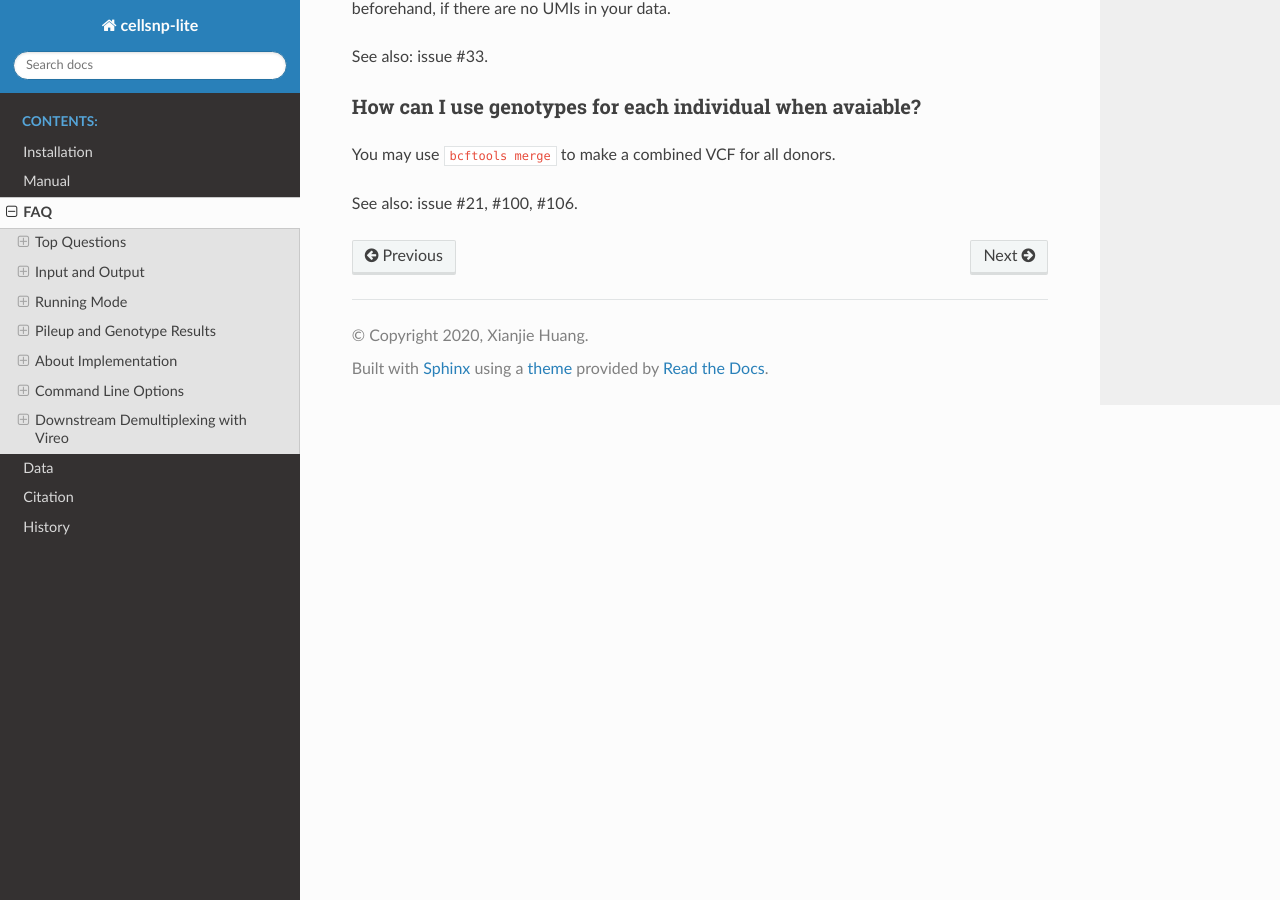
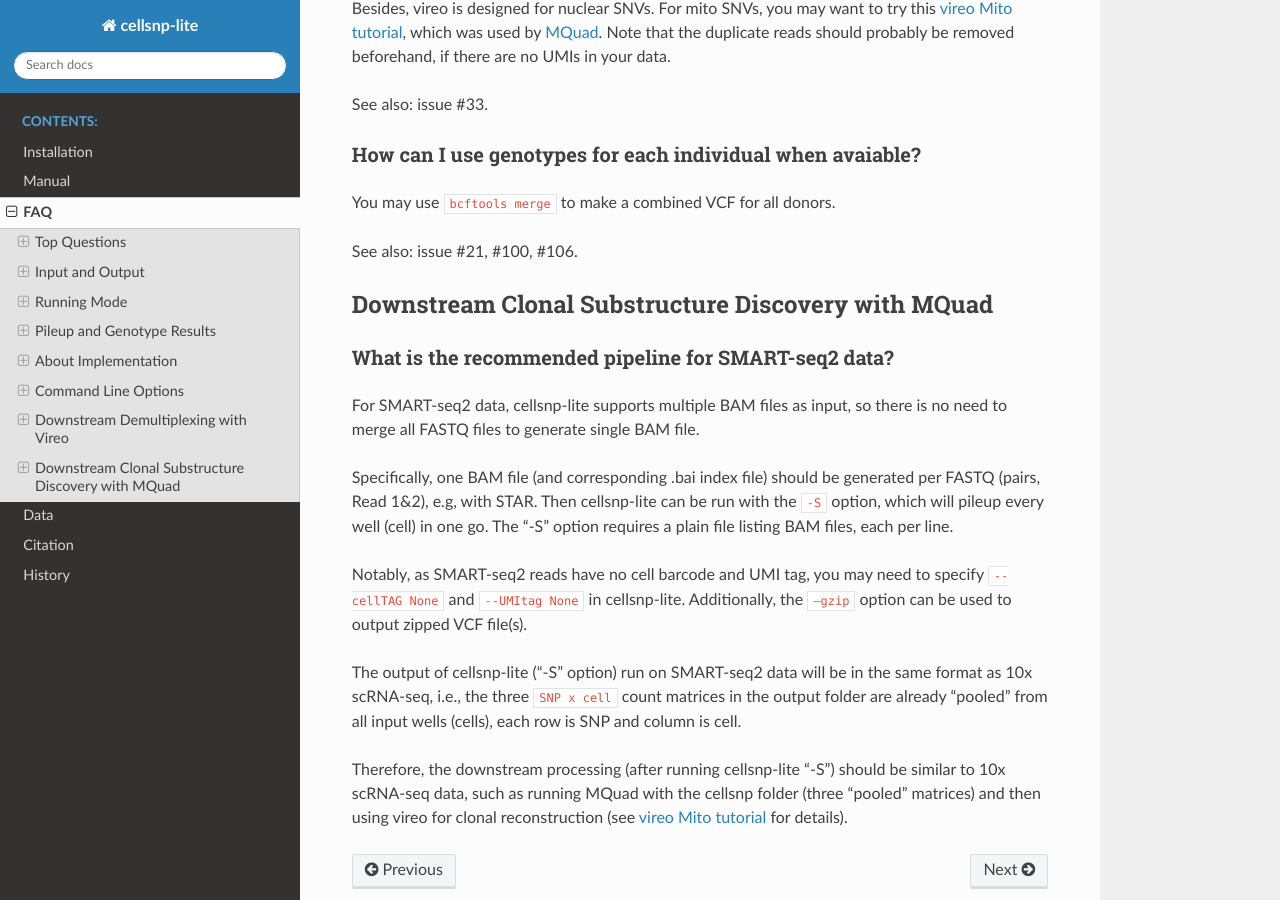
Before and after one commit to single-cell-genetics/cellsnp-lite, a Sphinx documentation site: the page built from docs/main/FAQ.rst, in a window 1280 px wide and 900 px high, scrolled down 6816 px. Built offline with Sphinx 7.4.7 and the Read the Docs theme 2.0.0, drawn with Linux system fonts in a browser that asks for light colours; some of the changed text lies outside the part shown.

Commit message:
docs: update

```diff
--- a/docs/main/FAQ.rst
+++ b/docs/main/FAQ.rst
@@ -351,8 +351,38 @@ See also: issue #21, #100, #106.
 
 
 
+Downstream Clonal Substructure Discovery with MQuad
+---------------------------------------------------
+
+What is the recommended pipeline for SMART-seq2 data?
+~~~~~~~~~~~~~~~~~~~~~~~~~~~~~~~~~~~~~~~~~~~~~~~~~~~~~
+For SMART-seq2 data, cellsnp-lite supports multiple BAM files as input,
+so there is no need to merge all FASTQ files to generate single BAM file.
+
+Specifically, one BAM file (and corresponding .bai index file) should be
+generated per FASTQ (pairs, Read 1&2), e.g, with STAR.
+Then cellsnp-lite can be run with the ``-S`` option, which will pileup every
+well (cell) in one go.
+The "-S" option requires a plain file listing BAM files, each per line.
+
+Notably, as SMART-seq2 reads have no cell barcode and UMI tag, you may need to
+specify ``--cellTAG None`` and ``--UMItag None`` in cellsnp-lite.
+Additionally, the ``—gzip`` option can be used to output zipped VCF file(s).
+
+The output of cellsnp-lite ("-S" option) run on SMART-seq2 data will be
+in the same format as 10x scRNA-seq, i.e., the three ``SNP x cell`` count
+matrices in the output folder are already "pooled" from all input
+wells (cells), each row is SNP and column is cell.
+
+Therefore, the downstream processing (after running cellsnp-lite "-S") should
+be similar to 10x scRNA-seq data, such as running MQuad with the cellsnp folder
+(three “pooled” matrices) and then using vireo for clonal reconstruction (see
+`vireo Mito tutorial`_ for details).
+
+
+
 .. _Arora et al, 2023: https://doi.org/10.1038/s41467-023-40271-4
 .. _human SNP list: https://sourceforge.net/projects/cellsnp/files/SNPlist/
 .. _MQuad: https://github.com/single-cell-genetics/MQuad
 .. _Numbat: https://github.com/kharchenkolab/numbat
-.. _vireo Mito tutorial: https://vireosnp.readthedocs.io/en/latest/vireoSNP_clones.html
+.. _vireo Mito tutorial: https://vireosnp.readthedocs.io/en/latest/vireoSNP_clones-mkn45.html
--- a/docs/main/manual.rst
+++ b/docs/main/manual.rst
@@ -627,6 +627,9 @@ Otherwise, *cellsnp-lite* would take the allele with the highest count
 as ``REF`` and the second highest as ``ALT``.
 
 
+Implementation
+--------------
+
 About Genotyping
 ~~~~~~~~~~~~~~~~
 Cellsnp-lite performs genotyping only if the ``--genotype`` option is
--- a/docs/tables/cellsnp-lite_modes.csv
+++ b/docs/tables/cellsnp-lite_modes.csv
@@ -1,5 +1,5 @@
 Mode,SNPs,Bam files,Platform,Notes
 Mode 1a,Given,Pooled one,"10x scRNA-seq, scDNA-seq, scATAC-seq",Set ``--UMItag None`` for scDNA-seq and scATAC-seq data
-Mode 1b,Given,Each per cell,"SMART-seq2, bulk RNA-seq",N.A.
+Mode 1b,Given,Each per cell,"SMART-seq2, bulk RNA-seq",Set ``--cellTAG None --UMItag None``
 Mode 2a,To detect,Pooled one,"10x scRNA-seq, scDNA-seq, scATAC-seq",Set ``--UMItag None`` for scDNA-seq and scATAC-seq data
-Mode 2b,To detect,Each per cell,"SMART-seq2, bulk RNA-seq",N.A.
+Mode 2b,To detect,Each per cell,"SMART-seq2, bulk RNA-seq",Set ``--cellTAG None --UMItag None``
```
